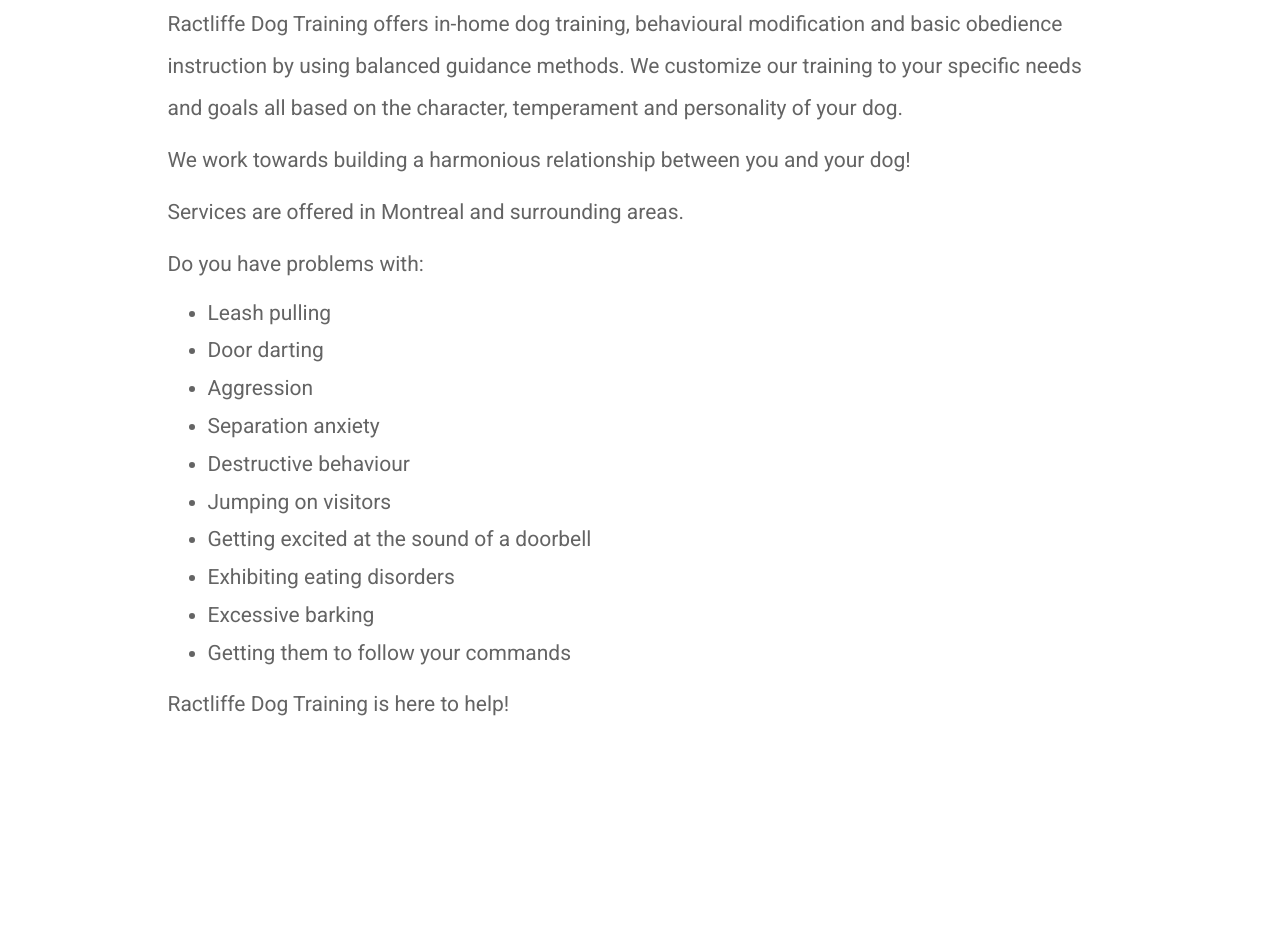
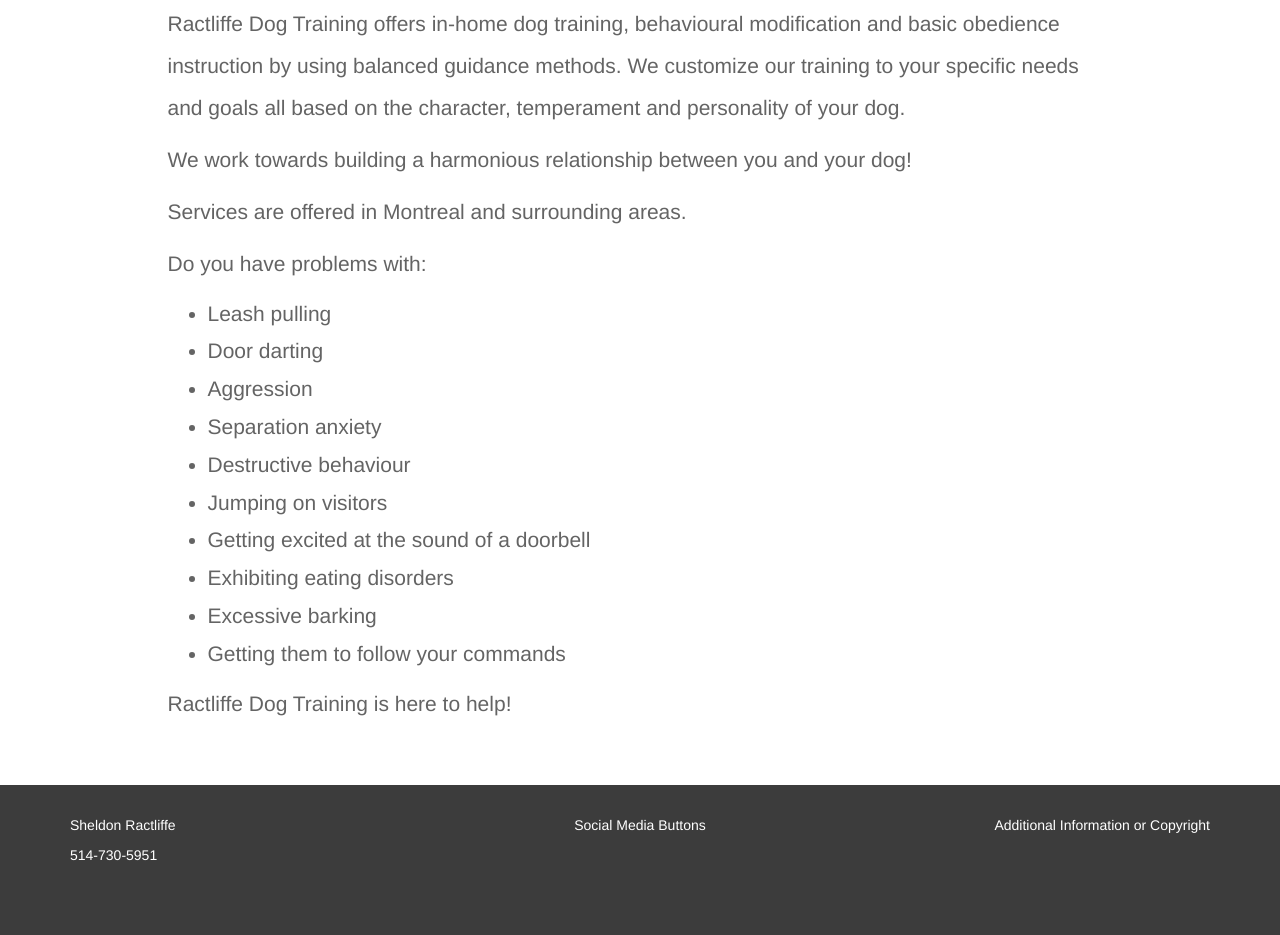
Before and after one commit to lancelafontaine/ractliffe-dog-training, a website: page html/index.html in a window 1280 px wide. Shown: the part 584-1519 px from the top of the page. Before the commit the page ends 1319 px from the top, so only its background shows below. Drawn offline with Linux system fonts and the light colour scheme; files that its build step writes are made by us from their sources; files whose address does not match are found by name.

Commit message:
Adds a basic footer, as well as adds images without any styling to pages that require them

```diff
--- a/css/footer.less
+++ b/css/footer.less
@@ -1,25 +1,22 @@
 @footer-height: 20px;
 
-#footer {
-  position: absolute;
-  width: 100%;
-  height: @footer-height;
+#site-footer {
+  position: relative;
+  color: white;
+  margin-top: 50px;
+  min-height: 150px;
   background-color: rgb(60,60,60);
+
 }
 
-/*#footer-border-1 {*/
-  /*position: absolute;*/
-  /*top: @header-height;*/
-  /*height: 5px;*/
-  /*width: 100%;*/
-  /*background-color: rgb(30,30,30);*/
-  /*z-index: 5;*/
-/*}*/
+#site-footer .row {
+  margin-top: 30px;
+}
 
-/*#footer-border-2 {*/
-  /*position: absolute;*/
-  /*top: @header-height;*/
-  /*height: 10px;*/
-  /*width: 100%;*/
-  /*background-color: rgb(60,60,60);*/
-/*}*/
+#footer-social-buttons {
+  text-align: center;
+}
+
+#footer-copyright {
+  text-align: right;
+}
--- a/css/general.less
+++ b/css/general.less
@@ -1,12 +1,20 @@
 @header-height: 450px;
 
+* {
+  margin: 0;
+}
+
+html {
+  height: 100%;
+}
 body {
-  font-family: 'Roboto', sans-serif !important;
+  min-height: 100%;
+  display: flex;
+  flex-direction: column;
 }
 
 .page {
-  position: absolute;
-  top: @header-height;
+  position: relative;
   width: 100%;
 }
 
@@ -31,3 +39,7 @@
 #logo {
   height: 200px;
 }
+
+#page-wrap-for-footer {
+  flex: 1;
+}
--- a/css/header.less
+++ b/css/header.less
@@ -1,7 +1,7 @@
 @header-height: 450px;
 
 .header {
-  position: absolute;
+  position: relative;
   width: 100%;
   height: @header-height;
   background-repeat: no-repeat;
@@ -26,7 +26,6 @@
 
 #header-overlay {
   position: absolute;
-  top: 0;
   background-color: rgba(0,0,0,0.3);
   width: 100%;
   height: @header-height;
--- a/html/index.html
+++ b/html/index.html
@@ -13,7 +13,7 @@
 </head>
 
 <body>
-
+<div id="page-wrap-for-footer">
   <!--NAVBAR-->
   <div id="navigation-bar">
     <div class="container">
@@ -109,13 +109,23 @@
         <div class="col-md-10">
           <h1 class="page-heading" data-translatable>Services // Nos Services</h1>
           <p data-translatable>We customize programs tailored to fit your needs and goals! // TO BE DETERMINED</p>
+          <img src="img/services1.jpg">
+          <img src="img/services2.jpg">
           <h1 class="page-heading" data-translatable>Basic Obedience Training // Obédience</h1>
           <p data-translatable>Obedience training is essential to building a harmonious relationship with you and your dog. At Ractliffe Dog Training we teach you how to communicate with and train your dog. The relationship between the handler and the dog are essential for success. // La formation d'obéissance est indispensable à une relation harmonieuse entre votre chien et vous. Chez Dressage Canin Ractliffe nous vous enseignerons comment communiquer avec votre chien. La relation entre le maitre et le chien est essentielle pour le succès.</p>
           <p data-translatable>This training is done with a leash. // La formation commence avec le travail en laisse. </p>
           <p data-translatable>Typically during obedience training we teach these commands: // Lors de la formation d'obéissance nous enseignons généralement les commandements suivants:</p>
           <p data-translatable>Sit – Stay – Come – Heel – Down // Assis - Reste - Viens - Au Pied - Coucher</p>
+
+          <img src="img/services3.jpg">
+
+
           <h1 class="page-heading" data-translatable>Behaviour Modification // Modification de comportement</h1>
           <p data-translatable>All dogs can react differently to particular situations, behaviour modification training is a systematic approach to changing how canines react by working to reinforce wanted and unwanted behaviours. We emphasize good behavior while discouraging the bad. Whether it’s barking at unfamiliar noises, door darting, lunging at the sight of other dogs, destructive habits, elimination inside the house, chasing after cars or even feeling anxiety to certain situations, Ractliffe Dog Training is here to help! // Tous les chiens peuvent réagir différemment à des situations particulières (ou stimuli). La formation de modification du comportement est une approche systématique pour changer la façon dont les chiens réagissent à certaines situations en travaillant pour augmenter les comportements voulus et diminuer les comportements indésirables. Nous renforçons les bons comportements tout en décourageant les mauvais tel qu’aboyer à des bruits inconnus, sortir de la porte en courant, se précipiter à la vue des autres chiens, faire ses besoins à l'intérieur de la maison, courir après les voitures ou même travailler les sentiments d'anxiété face à certaines situations. Dressage Canin Ractliffe peut vous aider!</p>
+
+          <img src="img/services4.jpg">
+          <img src="img/services5.jpg">
+
           <h1 class="page-heading" data-translatable>Puppy Program // Programme pour chiot</h1>
           <p data-translatable>Between the age of 3 to 12 weeks puppies are much more open to exploring and acceptant to new experiences. After that age they can become more cautious of anything they have not had the chance to encounter yet. Well socialized pups can mature into safer, relaxed and enjoyable dogs. // Entre l’âge de 2 à 12 semaines les chiots sont beaucoup aptes à être ouvert et acceptant aux nouvelles expériences. Après cet âge ils peuvent devenirs plus précautionneux des choses dont ils n’ont pas eu la chance de rencontrer. Un chiot bien socialisé peut devenir un chien hors de danger, relaxe et agréable.</p>
           <p data-translatable>During the puppy program we will cover: // Durant le programme pour chiot nous allons couvrir:</p>
@@ -140,6 +150,12 @@
         <div class="col-md-10">
           <h1 class="page-heading">Photos</h1>
           <p data-translatable>Here is a gallery of Sheldon at work! // Voici une gallerie de Sheldon au travail!</p>
+
+          <img src="img/gallery1.jpg">
+          <img src="img/gallery2.jpg">
+          <img src="img/gallery3.jpg">
+          <img src="img/gallery4.jpg">
+
         </div>
         <div class="col-md-1"></div>
       </div>
@@ -162,12 +178,30 @@
     </div>
   </div>
 
+  </div>
+
+  <!--FOOTER-->
+  <footer id="site-footer">
+    <div class="container">
+      <div class="row">
+        <div id="footer-contact" class="col-md-4">
+          <p>Sheldon Ractliffe</p>
+          <p>514-730-5951</p>
+
+        </div>
+        <div id="footer-social-buttons" class="col-md-4">
+          Social Media Buttons
+
+        </div>
+        <div id="footer-copyright" class="col-md-4">
+          Additional Information or Copyright
+        </div>
 
 
+      </div>
 
-
-  <!--FOOTER-->
-  <!--<div id="footer"></div>-->
+    </div>
+  </footer>
   <script src="index.js"></script>
 </body>
 
```
Also changed, not shown: index.html (+1 -1 lines), css/footer.css, css/general.css, css/header.css, index.js, style.css.
